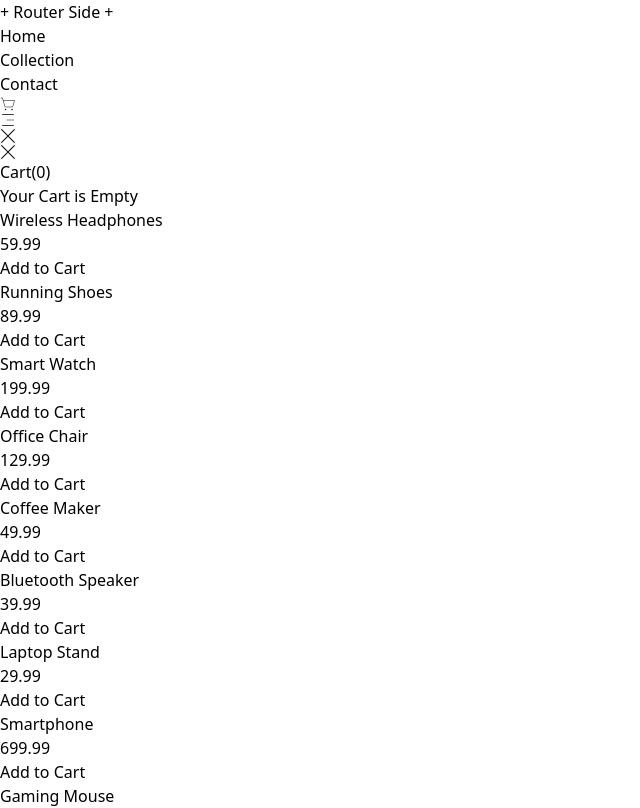
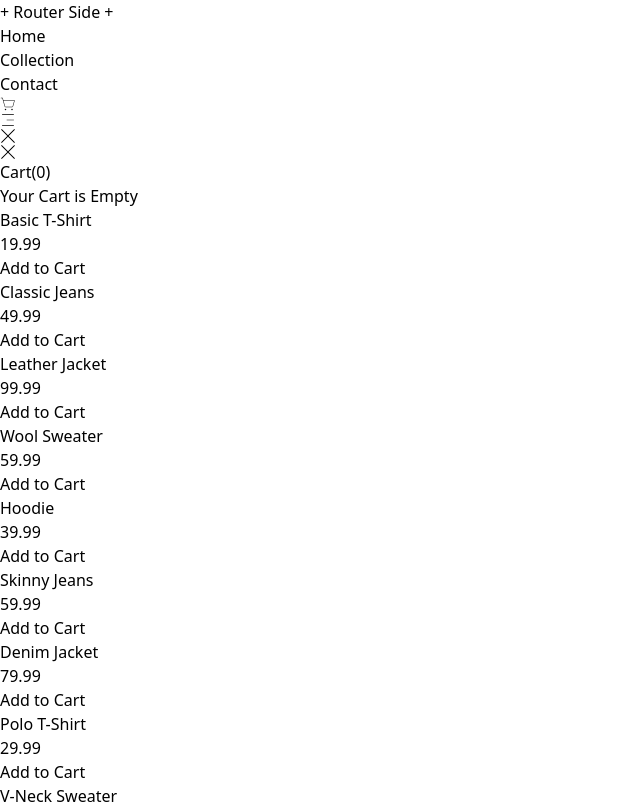
Before and after one commit to mRud3r/e-commerce, a React (Vite) app: page /collection in a window 1280 px wide. Shown: the top 808 px of the page, without its empty margins (0-640 px from the left). Built offline with nearby package versions, Linux system fonts and the light colour scheme.

Commit message:
filtring product function

```diff
--- a/src/App.jsx
+++ b/src/App.jsx
@@ -5,6 +5,7 @@ import RootLayout from "./pages/RootLayout.jsx";
 import ErrorPage from "./pages/ErrorPage.jsx";
 import { CartProvider } from "./context/CartContext.jsx";
 import ContactPage from "./pages/ContactPage.jsx";
+import { ProductFilterProvider } from "./context/ProductFilterContext.jsx";
 
 const router = createBrowserRouter([
 	{
@@ -22,7 +23,9 @@ const router = createBrowserRouter([
 function App() {
 	return (
 	<CartProvider>
-	<RouterProvider router={router} />
+		<ProductFilterProvider>
+		<RouterProvider router={router} />
+		</ProductFilterProvider>
 	</CartProvider>
 	);
 }
--- a/src/components/ProductList.jsx
+++ b/src/components/ProductList.jsx
@@ -1,10 +1,15 @@
+import { useContext } from 'react';
 import productsData from '../dummyProducts.json'
 import Product from './Product.jsx';
+import { ProductFilterContext } from '../context/ProductFilterContext.jsx';
 
 export default function ProductList() {
+
+    const {filteredProducts} = useContext(ProductFilterContext);
+
     return (
         <div className='grid grid-cols-1 sm:grid-cols-2 lg:grid-cols-3 gap-4'>
-            {productsData.products.map((product) => (
+            {filteredProducts.map((product) => (
         <Product key={product.id} product={product} />
       ))}
         </div>
--- /dev/null
+++ b/src/context/ProductFilterContext.jsx
@@ -0,0 +1,22 @@
+import { createContext, useState } from "react";
+import productsData from '../dummyProducts.json'
+
+export const ProductFilterContext = createContext();
+
+export const ProductFilterProvider = ({children}) => {
+    const [gender, setGender] = useState('');
+    const [productType, setProductType] = useState('');
+
+    const filteredProducts = productsData.products.filter((product) => {
+        const matchesGender = gender ? product.gender === gender : true;
+        const matchesType = productType ? product.type === productType : true;
+        return matchesGender && matchesType;
+      });
+
+
+    return (
+        <ProductFilterContext.Provider value={{filteredProducts, setGender, setProductType}}>
+            {children}
+        </ProductFilterContext.Provider>
+    );
+}
--- a/src/dummyProducts.json
+++ b/src/dummyProducts.json
@@ -2,63 +2,87 @@
   "products": [
     {
       "id": 1,
-      "name": "Wireless Headphones",
-      "price": 59.99
+      "name": "Basic T-Shirt",
+      "price": 19.99,
+      "type": "t-shirt",
+      "gender": "men"
     },
     {
       "id": 2,
-      "name": "Running Shoes",
-      "price": 89.99
+      "name": "Classic Jeans",
+      "price": 49.99,
+      "type": "jeans",
+      "gender": "women"
     },
     {
       "id": 3,
-      "name": "Smart Watch",
-      "price": 199.99
+      "name": "Leather Jacket",
+      "price": 99.99,
+      "type": "jacket",
+      "gender": "men"
     },
     {
       "id": 4,
-      "name": "Office Chair",
-      "price": 129.99
+      "name": "Wool Sweater",
+      "price": 59.99,
+      "type": "sweater",
+      "gender": "women"
     },
     {
       "id": 5,
-      "name": "Coffee Maker",
-      "price": 49.99
+      "name": "Hoodie",
+      "price": 39.99,
+      "type": "sweater",
+      "gender": "men"
     },
     {
       "id": 6,
-      "name": "Bluetooth Speaker",
-      "price": 39.99
+      "name": "Skinny Jeans",
+      "price": 59.99,
+      "type": "jeans",
+      "gender": "women"
     },
     {
       "id": 7,
-      "name": "Laptop Stand",
-      "price": 29.99
+      "name": "Denim Jacket",
+      "price": 79.99,
+      "type": "jacket",
+      "gender": "women"
     },
     {
       "id": 8,
-      "name": "Smartphone",
-      "price": 699.99
+      "name": "Polo T-Shirt",
+      "price": 29.99,
+      "type": "t-shirt",
+      "gender": "men"
     },
     {
       "id": 9,
-      "name": "Gaming Mouse",
-      "price": 24.99
+      "name": "V-Neck Sweater",
+      "price": 49.99,
+      "type": "sweater",
+      "gender": "men"
     },
     {
       "id": 10,
-      "name": "Electric Kettle",
-      "price": 34.99
+      "name": "Cargo Pants",
+      "price": 44.99,
+      "type": "pants",
+      "gender": "men"
     },
     {
       "id": 11,
-      "name": "LED Desk Lamp",
-      "price": 19.99
+      "name": "Chinos",
+      "price": 54.99,
+      "type": "pants",
+      "gender": "women"
     },
     {
       "id": 12,
-      "name": "Portable Charger",
-      "price": 25.99
+      "name": "Bomber Jacket",
+      "price": 89.99,
+      "type": "jacket",
+      "gender": "men"
     }
   ]
 }
```
